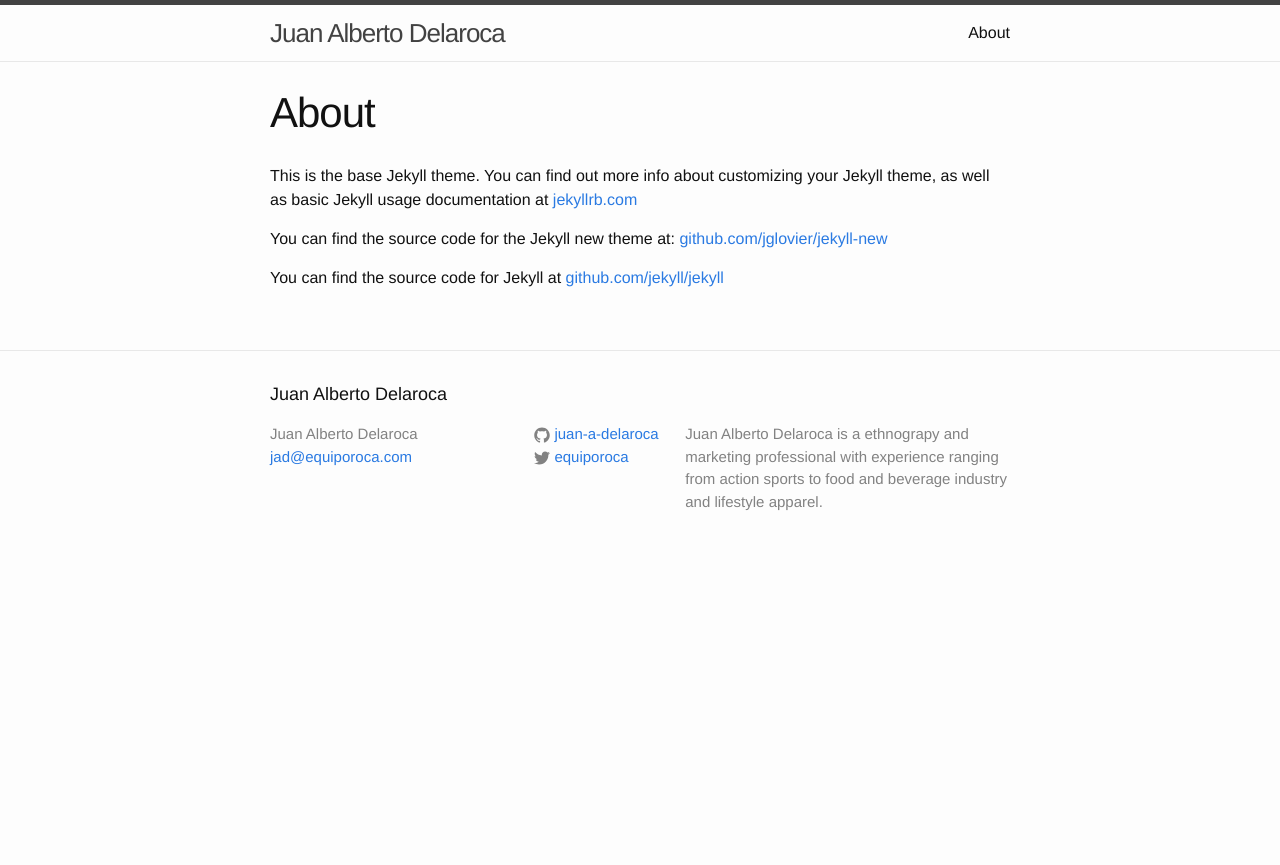
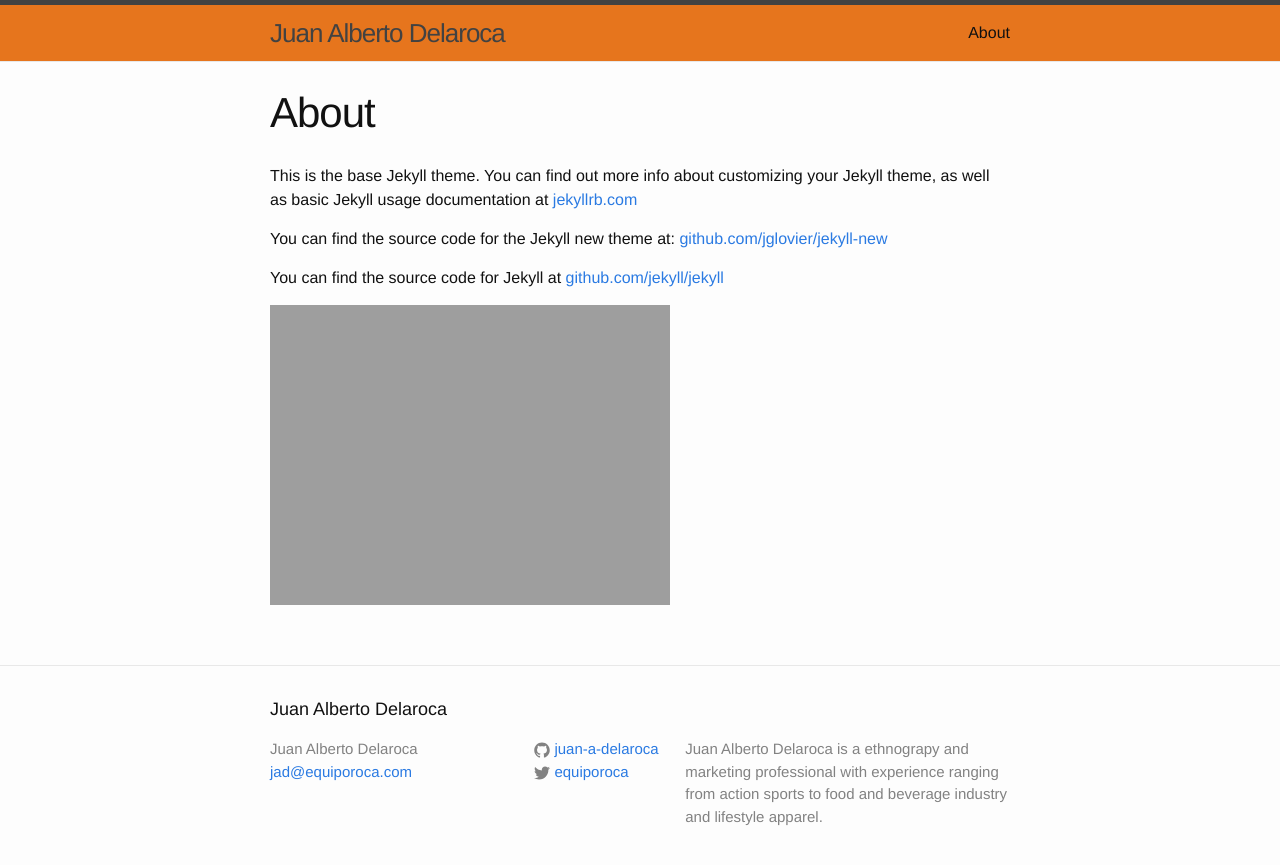
Before and after one commit to juan-a-delaroca/juan-a-delaroca.github.io, a Jekyll site: the page built from about.md, in a window 1280 px wide. Shown: the top 865 px of the page. Built offline with Jekyll 4.4.1, drawn with Linux system fonts in a browser that asks for light colours.

Commit message:
add some images

```diff
--- a/_sass/_base.scss
+++ b/_sass/_base.scss
@@ -1,3 +1,9 @@
+$orange: rgb(230, 117, 29);
+
+.site-header {
+    background-color: $orange;
+}
+
 /**
  * Reset some basic elements
  */
--- a/about.md
+++ b/about.md
@@ -9,3 +9,5 @@ This is the base Jekyll theme. You can find out more info about customizing your
 You can find the source code for the Jekyll new theme at: [github.com/jglovier/jekyll-new](https://github.com/jglovier/jekyll-new)
 
 You can find the source code for Jekyll at [github.com/jekyll/jekyll](https://github.com/jekyll/jekyll)
+
+![My helpful screenshot]({{ site.url }}assets/travel.png)
```
Also changed, not shown: assets/ethnographic_research.jpg (added), assets/la_field.jpg (added), assets/mas_report.jpg (added), assets/mexico_snowboarding.jpg (added), assets/national_sports_forum.jpg (added), assets/ou_awards.JPG (added), assets/ou_baseball.jpg (added), assets/pepsi_toma_la_fama.png (added), assets/portrait.JPG (added), assets/rickshaw_run.jpg (added), assets/strategy_planning.jpg (added), assets/travel.jpg (added), assets/vw_vinay_shahani.jpg (added), 3 other files.
